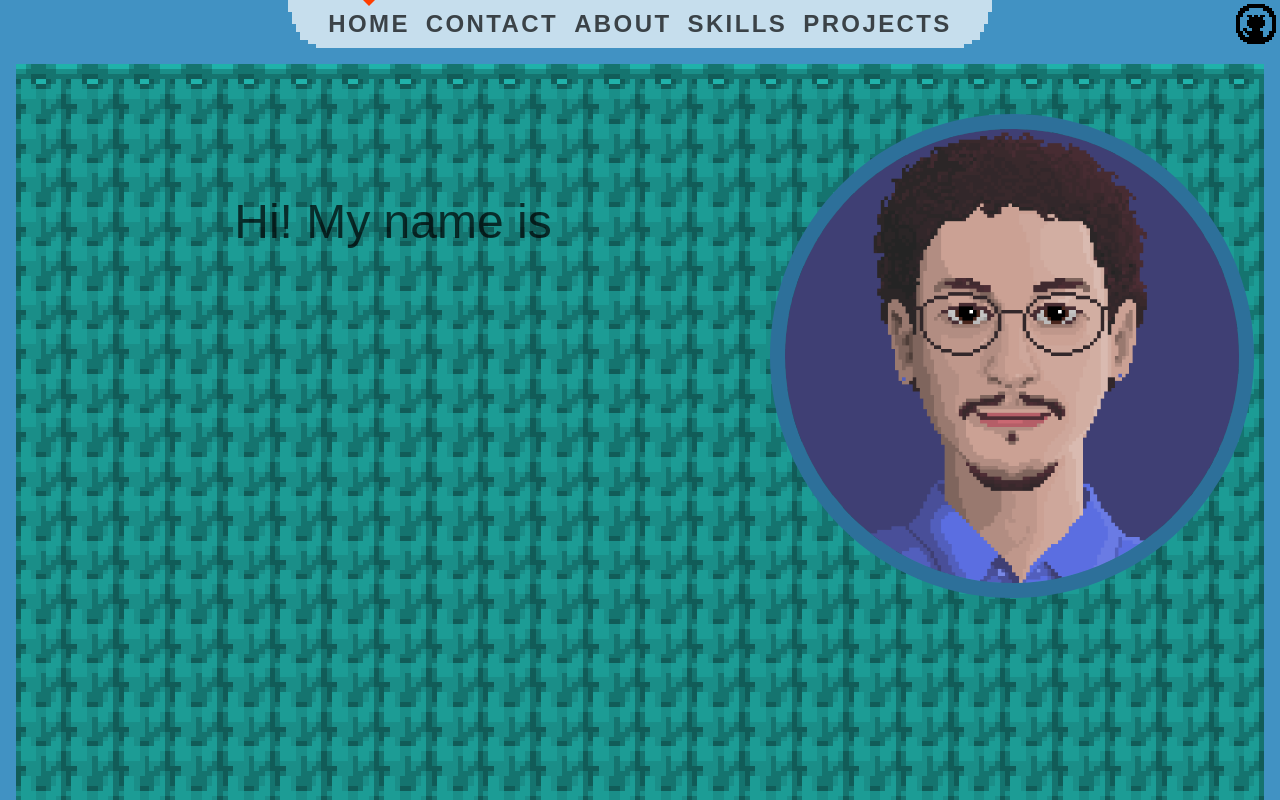
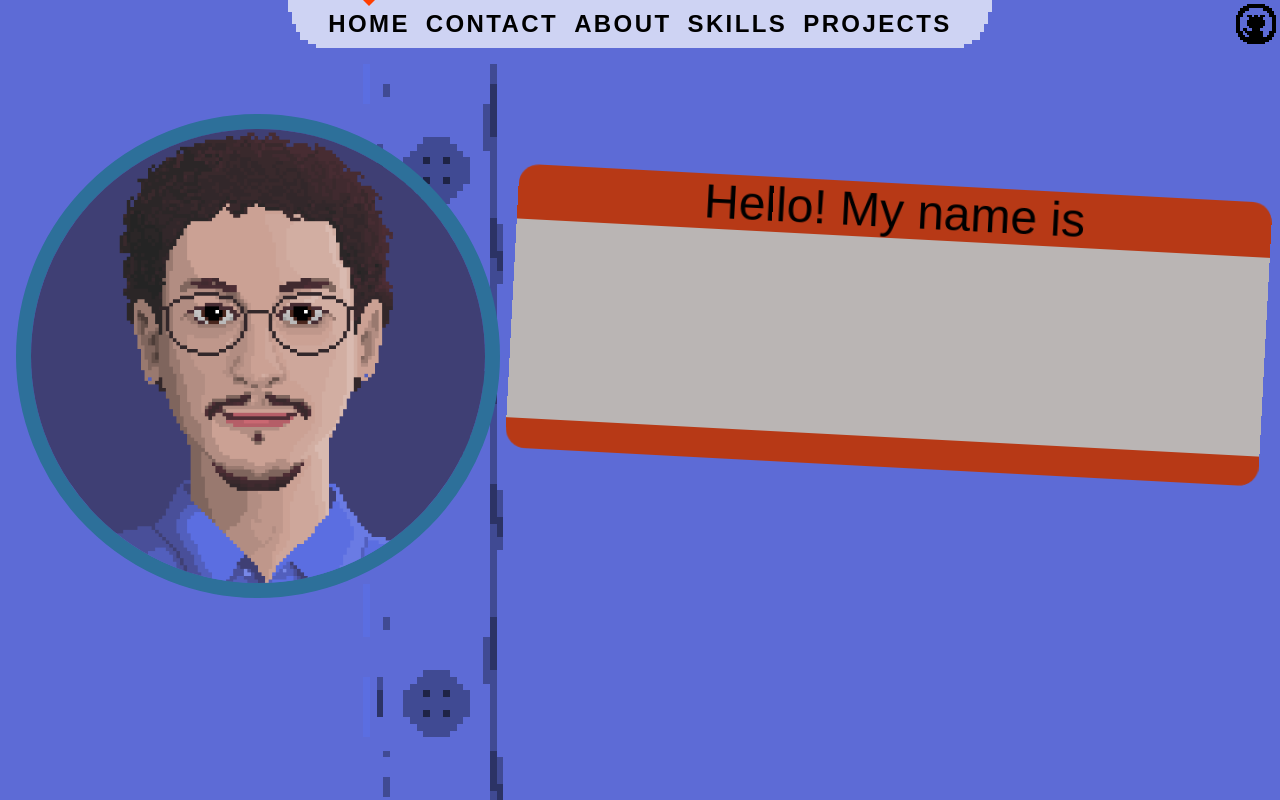
Before and after one commit to sidney-prytherch/Profile-Site, a SvelteKit app: page / in a window 1280 px wide. Shown: the top 800 px of the page. Built offline with nearby package versions, Linux system fonts and the light colour scheme; a web font is replaced by a local one.

Commit message:
Create shirt-like-background for intro section

```diff
--- a/src/app.css
+++ b/src/app.css
@@ -1,16 +1,17 @@
 @import '@fontsource/fira-mono';
 @import url('https://fonts.googleapis.com/css2?family=Jersey+10&family=Lexend+Deca:wght@100..900&family=Londrina+Solid:wght@100;300;400;900&display=swap');
+@import url('https://fonts.googleapis.com/css2?family=Roboto:ital,wght@0,100..900;1,100..900&display=swap');
 
 :root {
 	--font-body: Arial, -apple-system, BlinkMacSystemFont, 'Segoe UI', Roboto, Oxygen, Ubuntu,
 		Cantarell, 'Open Sans', 'Helvetica Neue', sans-serif;
 	--font-mono: 'Fira Mono', monospace;
-	--color-bg-0: #4192c3;
-	--color-bg-1: #4192c3;
-	--color-bg-2: #4192c3;
+	--color-bg-0: #5d6bd6;
+	--color-bg-1: #5d6bd6;
+	--color-bg-2: #5d6bd6;
 	--color-theme-1: #ff3e00;
 	--color-theme-2: #4075a6;
-	--color-text: rgba(0, 0, 0, 0.7);
+	--color-text: rgba(0, 0, 0, 1);
 	--column-width: 42rem;
 	--column-margin-top: 4rem;
 	font-family: var(--font-body);
@@ -28,10 +29,13 @@ body {
 h1,
 h2,
 li,
-button,
-span,
-p {
+button {
 	font-family: "Jersey 10", sans-serif;
+	font-weight: 400;
+}
+
+p, span, body {
+	font-family: "Roboto", sans-serif;
 	font-weight: 400;
 }
 
--- a/src/routes/+page.svelte
+++ b/src/routes/+page.svelte
@@ -43,21 +43,23 @@
 
 <section id="intro" bind:this={introSection}>
 	<div class="image-container">
-		<div class="animation name">
-			<h1>Hi! My name is</h1>
-			<span>
-				<picture>
-					<source srcset={name_animation} type="image/gif" />
-					<img src={name_animation_fallback} alt="Name" />
-				</picture>
-			</span>
-		</div>
-
 		<span class="animation picture">
 			<picture>
 				<img src={profile_picture} alt="Name" />
 			</picture>
 		</span>
+
+		<div class="animation name">
+			<h1>Hello! My name is</h1>
+			<div class="myName">
+				<span>
+					<picture>
+						<source srcset={name_animation} type="image/gif" />
+						<img src={name_animation_fallback} alt="Name" />
+					</picture>
+				</span>
+			</div>
+		</div>
 	</div>
 </section>
 
@@ -100,12 +102,27 @@
 	}
 
 	#intro {
-		background: lightseagreen;
-		border-image-slice: 10 10 10 10 fill;
-		border-image-width: 50px 50px 50px 50px;
-		border-image-outset: 0px 0px 0px 0px;
-		border-image-repeat: round round;
-		border-image-source: url(/src/lib/images/magicWaistcoatStitch.svg);
+		background-color: #5d6bd6;
+		background: url(/src/lib/images/shirtButton.svg) repeat-y;
+		background-position-x: 30%;
+		background-size: 200px;
+	}
+
+	#intro h1 {
+		border-top-left-radius: 20px;
+		border-top-right-radius: 20px;
+		background: rgb(183, 57, 22);
+		border-bottom: rgb(186, 181, 180) 35px solid;
+		transform: translate(0px, 1px);
+		margin-bottom: 0px;
+	}
+
+	.myName {
+		border-bottom-left-radius: 20px;
+		border-bottom-right-radius: 20px;
+		background: rgb(186, 181, 180);
+		margin-top: 0px;
+		border-bottom: rgb(183, 57, 22) 30px solid;
 	}
 
 	section {
@@ -145,6 +162,7 @@
 
 	.name {
 		padding-bottom: 108px; /* to account for h1's height, to center name with picture */
+		rotate: 3deg;
 	}
 
 	section {
@@ -168,6 +186,12 @@
 		.picture {
 			padding: 0 10px; /* to match space to right (30+10) */
 		}
+		#intro {
+			background: url(/src/lib/images/shirtButton.svg) repeat-y;
+			background-position-x: center;
+			background-size: 100px;
+			padding-top: 0px;
+	}
 	}
 
 	@media (max-width: 615px) {
```
Also changed, not shown: src/lib/images/button.svg (added), src/lib/images/shirtButton.svg (added).
